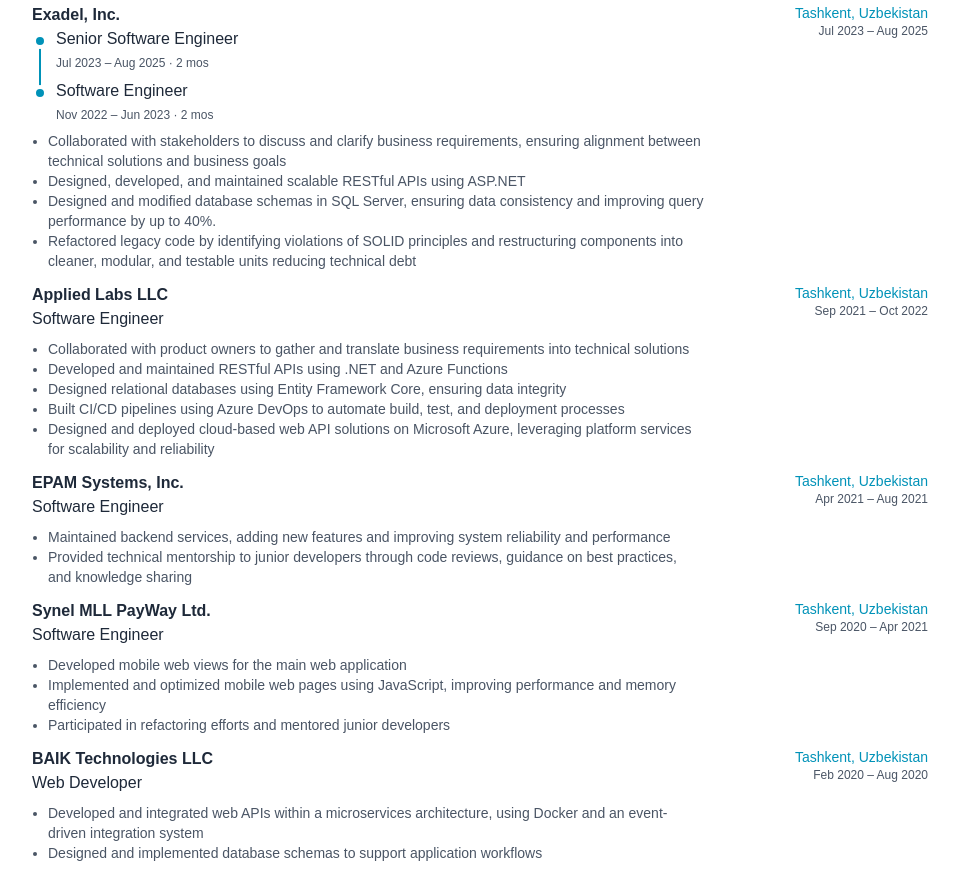
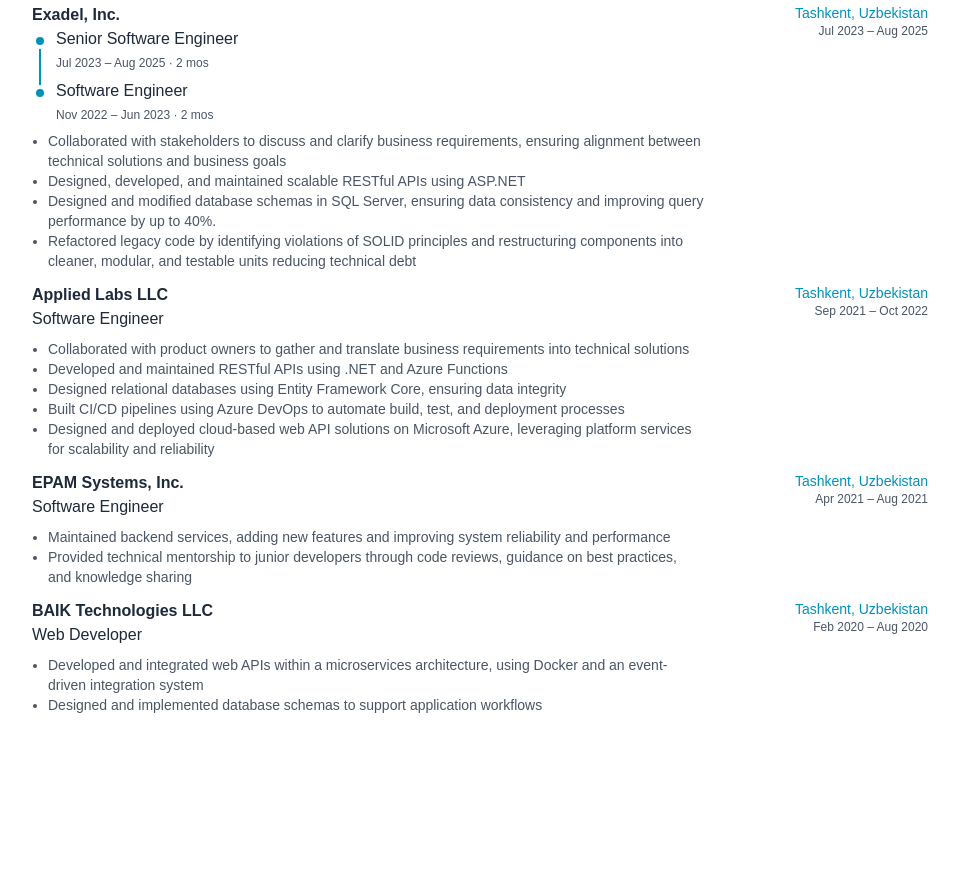
Before and after one commit to kuvondik/my-cv, a website built with Vite: page index.html in a window 1280 px wide. Shown: the part 608-1491 px from the top of the page, without its empty margins (160-1119 px from the left). After the commit the page ends 1343 px from the top, so only its background shows below. Built offline with nearby package versions, Linux system fonts and the light colour scheme; what diff-ymd-package would draw is missing.

Commit message:
updated experience

```diff
--- a/index.html
+++ b/index.html
@@ -198,25 +198,6 @@
             </div>
         </div>
 
-        <!-- Synel -->
-        <div class="mt-3 grid grid-cols-4">
-          <div class="text-right col-start-4">
-            <p class="text-sm text-cyan-600">Tashkent, Uzbekistan</p>
-            <p class="text-xs text-gray-600">Sep 2020 – Apr 2021</p>
-          </div>
-          <div class="row-start-1 col-span-2">
-            <p class="font-bold">Synel MLL PayWay Ltd.</p>
-            <p class="">Software Engineer</p>
-          </div>
-          <div class="text-sm col-span-3 mt-2">
-            <ul class="list-outside list-disc **:text-gray-600 ml-4">
-              <li>Developed mobile web views for the main web application</li>
-              <li>Implemented and optimized mobile web pages using JavaScript, improving performance and memory efficiency</li>
-              <li>Participated in refactoring efforts and mentored junior developers</li>
-            </ul>
-          </div>
-        </div>
-
         <!-- BAIK -->
         <div class="mt-3 grid grid-cols-4">
           <div class="text-right col-start-4">
```
